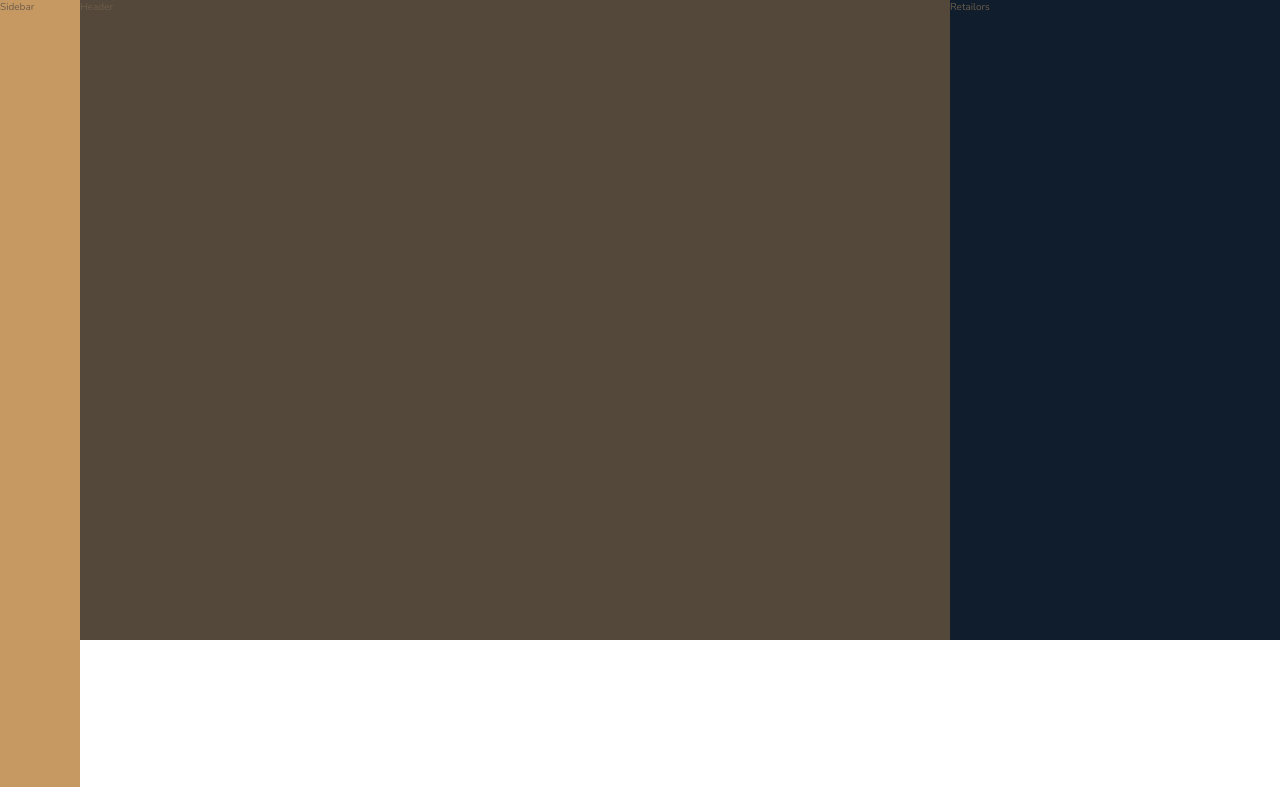
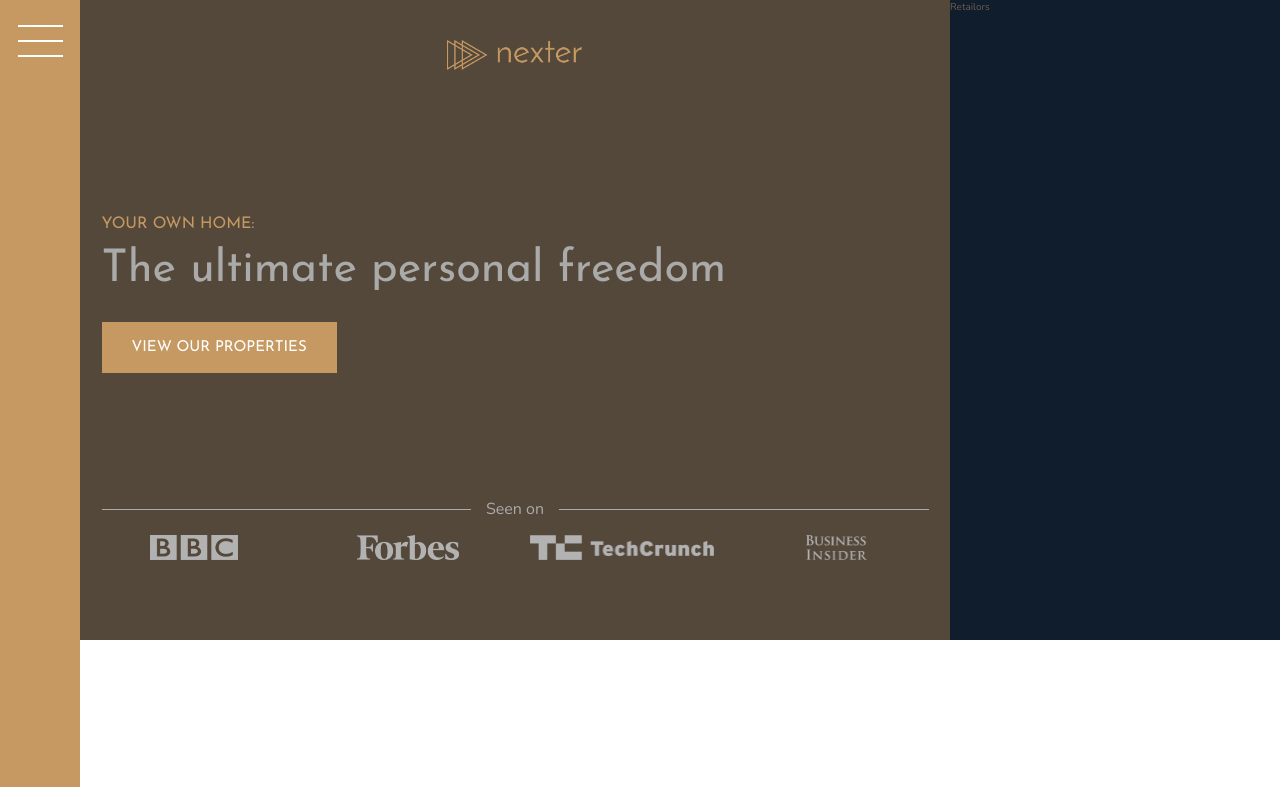
Before and after one commit to MohitSharma107/Property-Selling-website, a website: page index.html in a window 1280 px wide. Shown: the top 787 px of the page. Drawn offline with nearby package versions, Linux system fonts and the light colour scheme.

Commit message:
Added header Section

```diff
--- a/index.html
+++ b/index.html
@@ -15,11 +15,22 @@
     <body class="container">
         <!-- Here we will put all the Grid items -->
         <div class="sidebar">
-            Sidebar
+            <button class="nav-btn"></button>
         </div>
 
         <header class="header">
-            Header
+            <img src="img/logo.png" alt="Nexter logo" class="header__logo">
+            <h3 class="heading-3">Your own home:</h3>
+            <h1 class="heading-1">The ultimate personal freedom</h1>
+            <button class="btn header__btn">View our properties</button>
+            <!-- Text is also considered as a grid item -->
+            <div class="header__seenon-text">Seen on</div>
+            <div class="header__seenon-logos">
+                <img src="img/logo-bbc.png" alt="Seen on logo 1">
+                <img src="img/logo-forbes.png" alt="Seen on logo 2">
+                <img src="img/logo-techcrunch.png" alt="Seen on logo 3">
+                <img src="img/logo-bi.png" alt="Seen on logo 4">
+            </div>
         </header>
 
         <div class="realtors">
--- a/sass/_header.scss
+++ b/sass/_header.scss
@@ -1,4 +1,58 @@
 .header {
   background-color: $color-grey-dark-1;
   grid-column: full-start / col-end 6;
+
+  //padding top is different than padding. we can also write this. New way huh?
+  padding: 8rem;
+  padding-top: 4rem;
+
+  display: grid;
+  grid-template-rows: 1fr min-content 6rem 1fr;
+  // to reduce the size of grid (i.e width) we will use max content
+  grid-template-columns: max-content;
+  grid-row-gap: 1.5rem;
+  justify-content: center;
+
+  &__logo {
+    height: 3rem;
+    justify-self: center;
+  }
+
+  &__btn {
+    align-self: start;
+    justify-self: start;
+  }
+
+  &__seenon-text {
+    display: grid;
+    grid-template-columns: 1fr max-content 1fr;
+    grid-column-gap: 1.5rem;
+    align-items: center;
+
+    font-size: 1.6rem;
+    color: $color-grey-light-2;
+
+    &::before,
+    &::after {
+       content: "";
+       display: block;
+       height: 1px;
+       background-color: currentColor;
+    }
+
+  }
+
+  &__seenon-logos {
+    display: grid;
+    grid-template-columns: repeat(4, 1fr);
+    grid-column-gap: 3rem;
+    justify-items: center;
+
+
+    img {
+      height: 2.5rem;
+      //to make the image look darker
+      filter: brightness(70%);
+    }
+  }
 }
--- a/sass/_sidebar.scss
+++ b/sass/_sidebar.scss
@@ -2,4 +2,36 @@
   background-color: $color-primary;
   grid-column: sidebar-start/ sidebar-end;
   grid-row: 1/-1;
+
+  display: flex;
+  justify-content: center;
+
 }
+
+.nav-btn {
+    border: none;
+    border-radius: 0;
+
+    background-color: #fff;
+    height: 2px;
+    width: 4.5rem;
+    margin-top: 4rem;
+
+    &::before,
+    &::after {
+      background-color: #fff;
+      height: 2px;
+      width: 4.5rem;
+      content: "";
+      display: block;
+    }
+
+    &::before {
+      transform: translateY(-1.5rem);
+    }
+
+    &::after {
+      transform: translateY(1.3rem);
+    }
+
+}
--- a/sass/_typography.scss
+++ b/sass/_typography.scss
@@ -6,6 +6,9 @@
 
 .heading-1 {
   @extend %heading;
+  font-size: 4.5rem;
+  color: $color-grey-light-2;
+  line-height: 1;
 }
 
 .heading-2 {
```
Also changed, not shown: README.md, css/style.css.
